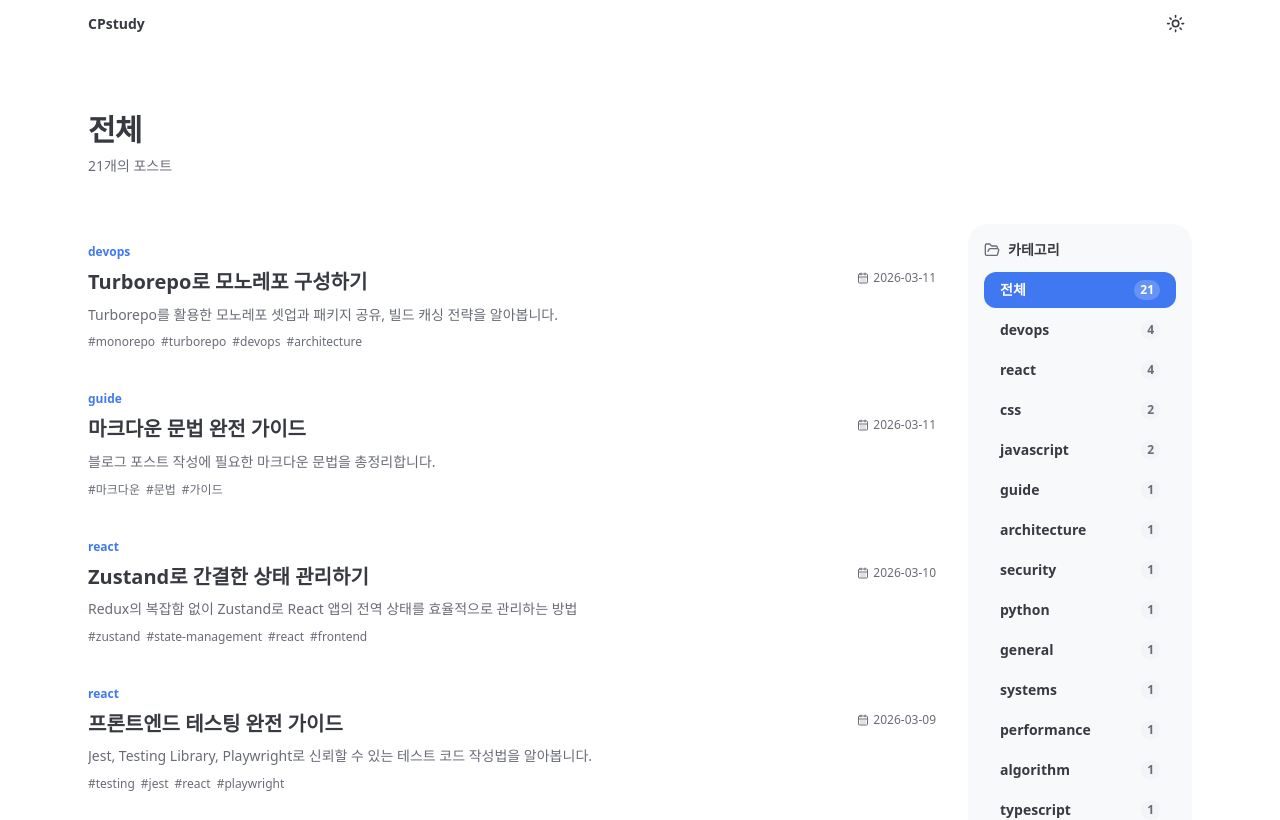
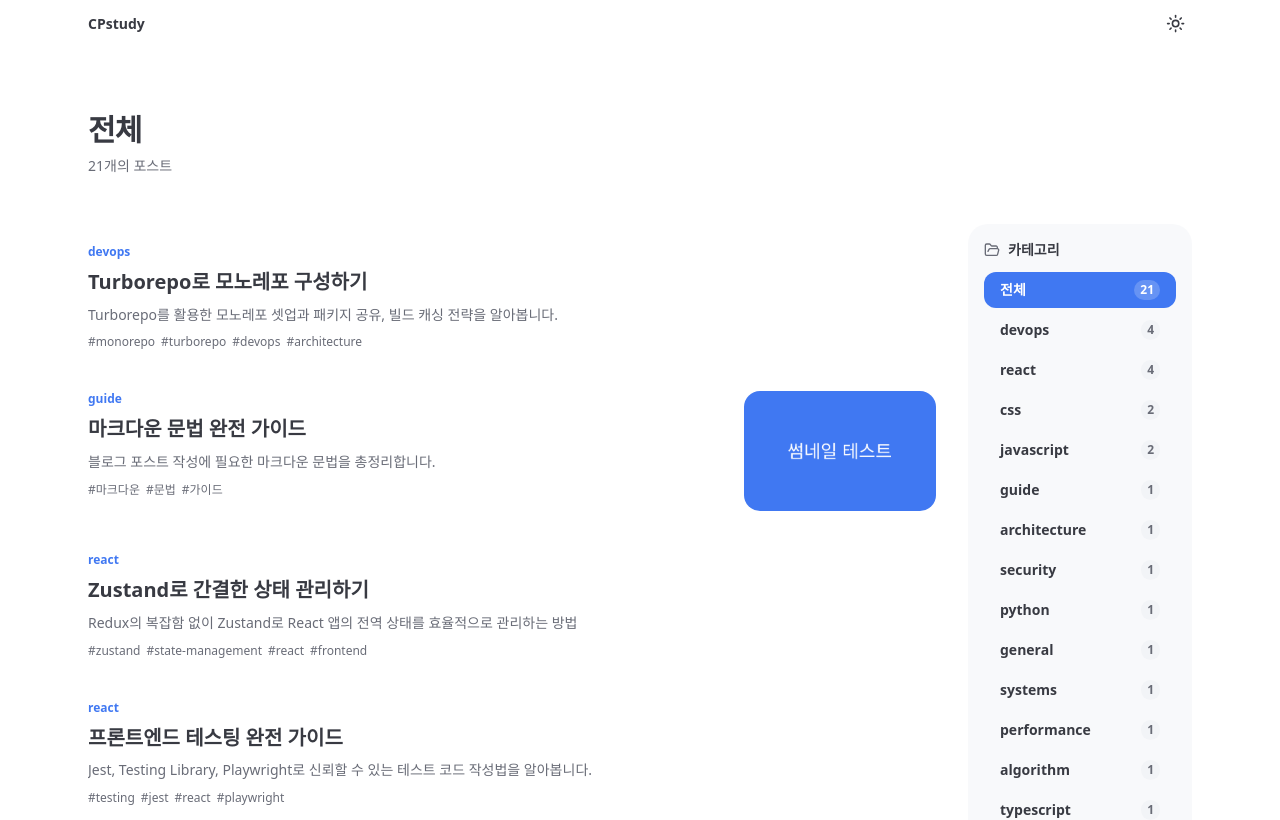
Before and after one commit to CPstudy/cpstudy.github.io, a Next.js app: page /cpstudy/ in a window 1280 px wide. Shown: the top 820 px of the page. Built offline with nearby package versions, Linux system fonts and the light colour scheme.

Commit message:
feature: 글 목록 썸네일 추가

```diff
--- a/posts/guide/2026-03-11-markdown-syntax-guide.md
+++ b/posts/guide/2026-03-11-markdown-syntax-guide.md
@@ -4,6 +4,7 @@ date: "2026-03-11"
 description: "블로그 포스트 작성에 필요한 마크다운 문법을 총정리합니다."
 category: "Guide"
 tags: ["마크다운", "문법", "가이드"]
+thumbnail: "/thumbnails/thumb-test.png"
 ---
 
 ## 마크다운이란?
--- a/src/components/post-list.tsx
+++ b/src/components/post-list.tsx
@@ -2,6 +2,7 @@
 
 import { useState } from "react";
 import Link from "next/link";
+import Image from "next/image";
 import { CalendarDays, Tag, FolderOpen, ChevronLeft, ChevronRight } from "lucide-react";
 import type { PostMeta } from "@/lib/posts";
 
@@ -65,8 +66,9 @@ export function PostList({ posts, categories, tags }: Props) {
               <li key={post.slug}>
                 <Link
                   href={`/posts/${post.slug}`}
-                  className="group flex flex-col gap-2 rounded-3xl px-4 py-5 -mx-4 hover:bg-muted/50 active:bg-muted/80 active:scale-95 transition-all"
+                  className="group flex gap-4 rounded-3xl px-4 py-5 -mx-4 hover:bg-muted/50 active:bg-muted/80 active:scale-95 transition-all"
                 >
+                  <div className="flex-1 min-w-0 flex flex-col gap-2">
                     {(post.category || post.tags.length > 0) && (
                       <div className="flex items-center gap-1.5 flex-wrap">
                         {post.category && (
@@ -81,12 +83,6 @@ export function PostList({ posts, categories, tags }: Props) {
                       <h3 className="font-semibold text-foreground group-hover:text-primary transition-colors leading-snug truncate">
                         {post.title}
                       </h3>
-                    {post.date && (
-                      <span className="flex items-center gap-1 text-xs text-muted-foreground shrink-0 mt-0.5">
-                        <CalendarDays className="h-3 w-3" />
-                        {post.date}
-                      </span>
-                    )}
                     </div>
 
                     {post.description && (
@@ -104,6 +100,19 @@ export function PostList({ posts, categories, tags }: Props) {
                         </span>
                       ))}
                     </div>
+                  </div>
+
+                  {post.thumbnail && (
+                    <div className="shrink-0 w-48 h-30 rounded-2xl overflow-hidden bg-muted">
+                      <Image
+                        src={`${process.env.NEXT_PUBLIC_BASE_PATH ?? ""}${post.thumbnail}`}
+                        alt={post.title}
+                        width={256}
+                        height={160}
+                        className="w-full h-full object-cover"
+                      />
+                    </div>
+                  )}
                 </Link>
               </li>
             ))}
--- a/src/lib/posts.ts
+++ b/src/lib/posts.ts
@@ -11,6 +11,7 @@ export interface PostMeta {
   description: string;
   category: string;
   tags: string[];
+  thumbnail?: string;
 }
 
 export interface Post extends PostMeta {
@@ -61,6 +62,7 @@ export function getAllPosts(): PostMeta[] {
       description: (data.description as string) || "",
       category: slug.split("/")[0] ?? "",
       tags: (data.tags as string[]) || [],
+      thumbnail: (data.thumbnail as string) || undefined,
     };
   });
 
@@ -79,6 +81,7 @@ export function getPostBySlug(slug: string): Post {
     description: (data.description as string) || "",
     category: slug.split("/")[0] ?? "",
     tags: (data.tags as string[]) || [],
+    thumbnail: (data.thumbnail as string) || undefined,
     content,
   };
 }
```
Also changed, not shown: public/thumbnails/thumb-test.png (added). Lines whose indentation alone changed are shown as unchanged.
